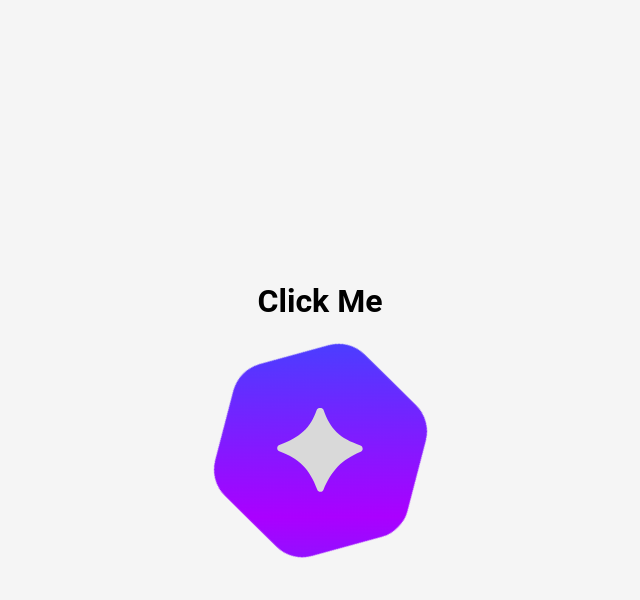
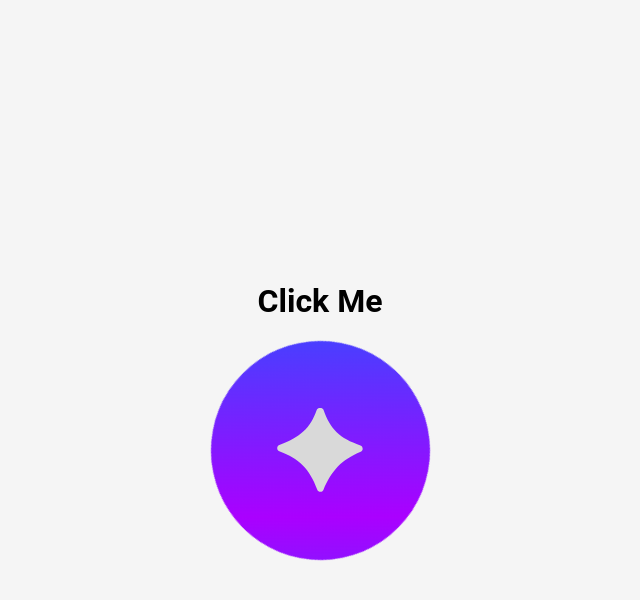
Before and after one commit to Aryan-Bhargav8/Lg_task5, a plain HTML site: page UI_Task2/Gemini.html in a window 1280 px wide. Both pictures are taken after a click on the picture 650 px from the left and 450 px from the top of the page. Shown: the whole page, without its empty margins (330-970 px from the left). Drawn offline with Linux system fonts and the light colour scheme.

Commit message:
Tried to fix the morphing issue in the Gemini Logo

```diff
--- a/UI_Task2/Gemini.js
+++ b/UI_Task2/Gemini.js
@@ -1,5 +1,6 @@
 document.addEventListener('DOMContentLoaded', function() {
     const morphingDiv = document.getElementById('morphing-div');
+    const overlayImage = document.getElementById('overlay-image');
 
     const svgUrls = [
         'Ellipse.svg',
@@ -8,37 +9,49 @@ document.addEventListener('DOMContentLoaded', function() {
         'Rectangle.svg'
     ];
     let currentIndex = 0;
-    const duration = 1500;
+    const duration = 3000; // duration for each morphing animation
+    const totalMorphCycle = svgUrls.length * duration;
+    const fullAnimationDuration = 2 * totalMorphCycle;
 
-    function morph() {
-        currentIndex = (currentIndex + 1) % svgUrls.length;
+    function morph(repeat = 2, onComplete) {
+        if (repeat === 0) {
+            if (onComplete) onComplete();
+            return;
+        }
+
+        currentIndex = 0; // Reset morphing
+        function nextMorph() {
+            if (currentIndex < svgUrls.length) {
                 morphingDiv.style.webkitMask = `url('${svgUrls[currentIndex]}')`;
                 morphingDiv.style.mask = `url('${svgUrls[currentIndex]}')`;
-
-        setTimeout(morph, duration);
+                currentIndex++;
+                setTimeout(nextMorph, duration);
+            } else {
+                morph(repeat - 1, onComplete);
             }
-
-    setTimeout(morph, duration);
-
-    const overlayImage = document.getElementById('overlay-image');
+        }
+        nextMorph();
+    }
 
     overlayImage.addEventListener("click", function() {
         overlayImage.classList.add("rotate");
         overlayImage.classList.add("white");
-        morphingDiv.style.opacity = "1";
 
         overlayImage.addEventListener("animationend", function() {
             overlayImage.classList.remove("rotate");
 
+            morphingDiv.style.opacity = "1";
+            morph(2, function() {
+                morphingDiv.style.opacity = "0";
+
                 setTimeout(() => {
                     overlayImage.classList.add("rotate");
-                overlayImage.classList.remove("white");
-
                     overlayImage.addEventListener("animationend", function() {
                         overlayImage.classList.remove("rotate");
-                    morphingDiv.style.opacity = "0";
+                        overlayImage.classList.remove("white");
                     }, { once: true });
-            }, 6000);
+                }, 0);
+            });
         }, { once: true });
     });
 });
```
Also changed, not shown: UI_Task2/Gemini.html (+0 -14 lines). Lines whose indentation alone changed are shown as unchanged.
